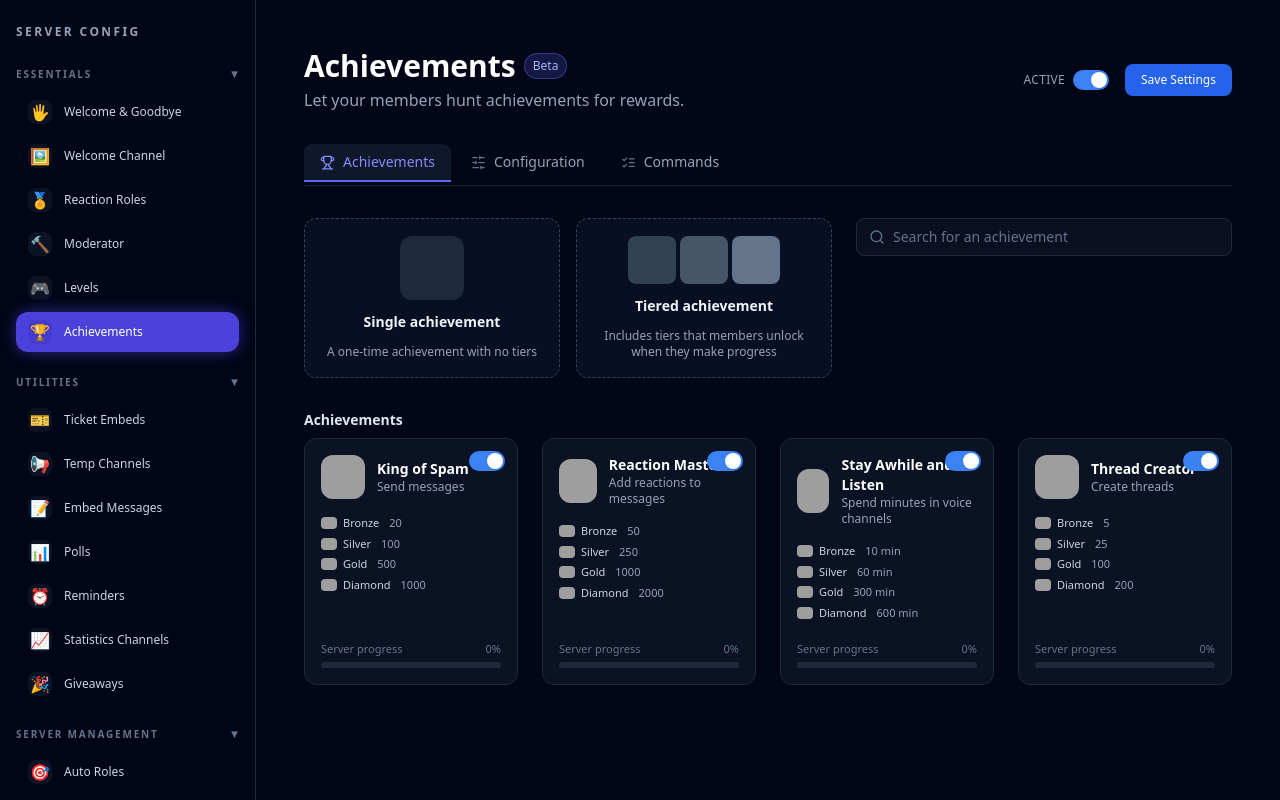
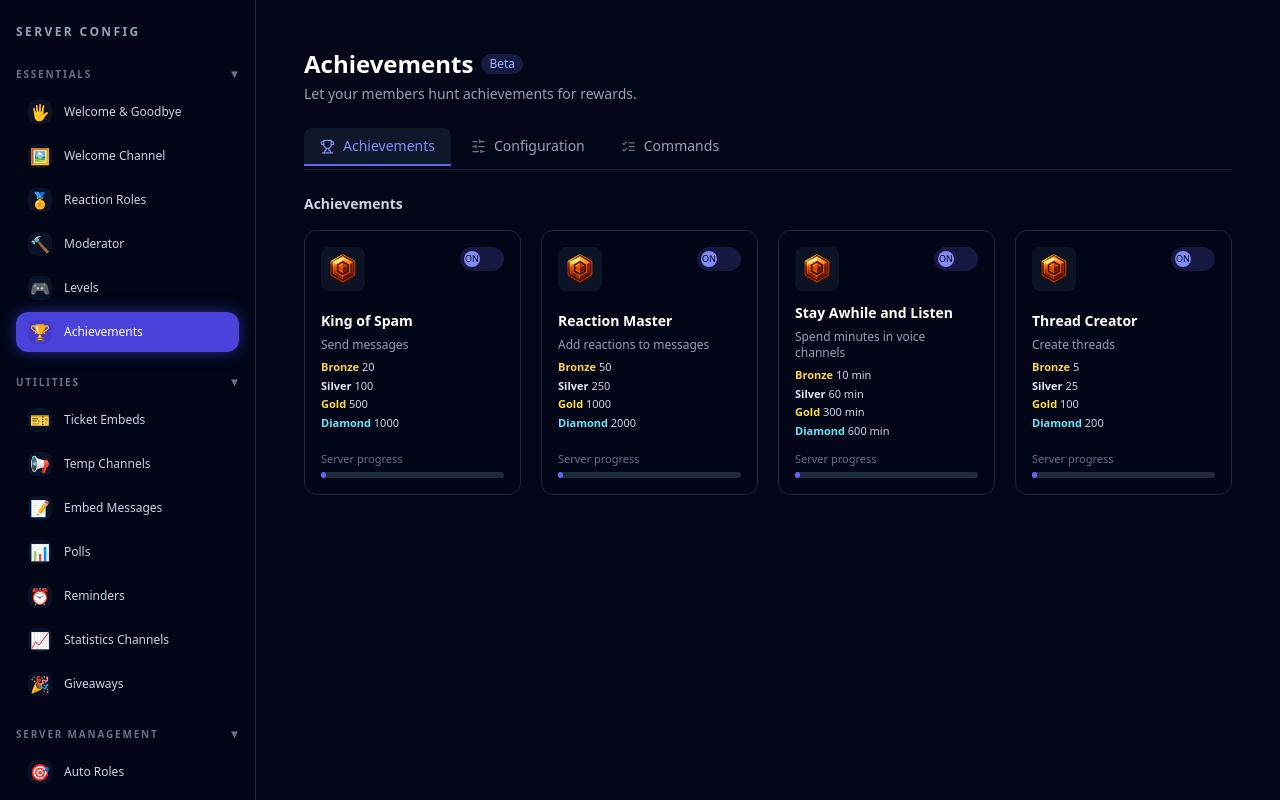
Before and after one commit to WYll1734/app-directory, a Next.js app: page /dashboard/1/achievements in a window 1280 px wide. Shown: the top 800 px of the page. Built offline with nearby package versions, Linux system fonts and the light colour scheme; grey boxes are pictures that could not be loaded.

Commit message:
Update page.js

```diff
--- a/app/dashboard/[guildId]/achievements/page.js
+++ b/app/dashboard/[guildId]/achievements/page.js
@@ -1,295 +1,139 @@
 "use client";
 
-import { useState } from "react";
-import Link from "next/link";
 import Image from "next/image";
-import { Search } from "lucide-react";
 import AchievementsTabs from "@/components/achievements/AchievementsTabs";
 
-// Where the icons live in /public
-const tierIcons = {
-  bronze: "/achievements/bronze.png",
-  silver: "/achievements/silver.png",
-  gold: "/achievements/gold.png",
-  diamond: "/achievements/diamond.png",
-};
-
-const ACHIEVEMENTS = [
+const MOCK_ACHIEVEMENTS = [
   {
     id: "king-of-spam",
     name: "King of Spam",
     description: "Send messages",
-    tiers: { bronze: 20, silver: 100, gold: 500, diamond: 1000 },
-    enabled: true,
+    bronze: 20,
+    silver: 100,
+    gold: 500,
+    diamond: 1000,
   },
   {
     id: "reaction-master",
     name: "Reaction Master",
     description: "Add reactions to messages",
-    tiers: { bronze: 50, silver: 250, gold: 1000, diamond: 2000 },
-    enabled: true,
+    bronze: 50,
+    silver: 250,
+    gold: 1000,
+    diamond: 2000,
   },
   {
     id: "stay-awhile",
     name: "Stay Awhile and Listen",
     description: "Spend minutes in voice channels",
-    tiers: { bronze: "10 min", silver: "60 min", gold: "300 min", diamond: "600 min" },
-    enabled: true,
+    bronze: "10 min",
+    silver: "60 min",
+    gold: "300 min",
+    diamond: "600 min",
   },
   {
     id: "thread-creator",
     name: "Thread Creator",
     description: "Create threads",
-    tiers: { bronze: 5, silver: 25, gold: 100, diamond: 200 },
-    enabled: true,
+    bronze: 5,
+    silver: 25,
+    gold: 100,
+    diamond: 200,
   },
 ];
-
-function Toggle({ checked, onChange }) {
-  return (
-    <label className="relative inline-flex cursor-pointer items-center shrink-0">
-      <input
-        type="checkbox"
-        className="peer sr-only"
-        checked={checked}
-        onChange={onChange}
-      />
-      <div className="peer h-5 w-9 rounded-full bg-slate-600 peer-checked:bg-blue-500 transition-all" />
-      <div className="absolute left-0.5 top-0.5 h-4 w-4 rounded-full bg-white peer-checked:translate-x-4 transition-all shadow" />
-    </label>
-  );
-}
-
-function SaveButton({ state, onClick }) {
-  const isSaving = state === "saving";
-  const isSaved = state === "saved";
-
-  return (
-    <button
-      onClick={onClick}
-      disabled={isSaving}
-      className={`px-4 py-2 rounded-lg text-xs font-medium flex items-center gap-2 transition
-        ${
-          isSaved
-            ? "bg-emerald-600 hover:bg-emerald-600 text-white"
-            : "bg-blue-600 hover:bg-blue-700 text-white disabled:opacity-60 disabled:cursor-not-allowed"
-        }`}
-    >
-      {isSaving && (
-        <span className="h-3 w-3 rounded-full border border-white/40 border-t-transparent animate-spin" />
-      )}
-      {isSaving ? "Saving…" : isSaved ? "Saved ✓" : "Save Settings"}
-    </button>
-  );
-}
 
 export default function AchievementsOverviewPage({ params }) {
   const { guildId } = params;
 
-  const [achievements, setAchievements] = useState(ACHIEVEMENTS);
-  const [search, setSearch] = useState("");
-  const [saveState, setSaveState] = useState("idle"); // idle | saving | saved
-
-  const filtered = achievements.filter((a) =>
-    a.name.toLowerCase().includes(search.toLowerCase())
-  );
-
-  const toggleEnabled = (id) => {
-    setAchievements((prev) =>
-      prev.map((a) =>
-        a.id === id ? { ...a, enabled: !a.enabled } : a
-      )
-    );
-  };
-
-  const handleSave = () => {
-    setSaveState("saving");
-    setTimeout(() => {
-      // here later you call your API/DB
-      setSaveState("saved");
-      setTimeout(() => setSaveState("idle"), 1500);
-    }, 800);
-  };
-
   return (
-    <div className="p-6 space-y-8">
+    <div className="space-y-6 p-6">
       {/* Header */}
-      <div className="flex items-center justify-between gap-4">
       <div>
         <div className="flex items-center gap-2">
-            <h1 className="text-3xl font-semibold text-white">Achievements</h1>
-            <span className="text-xs px-2 py-1 rounded-full bg-indigo-500/20 text-indigo-300 border border-indigo-500/40">
+          <h1 className="text-2xl font-semibold text-white">Achievements</h1>
+          <span className="rounded-full bg-indigo-500/20 px-2 py-0.5 text-xs font-medium text-indigo-300">
             Beta
           </span>
         </div>
-          <p className="text-slate-400 mt-1">
+        <p className="mt-1 text-sm text-slate-400">
           Let your members hunt achievements for rewards.
         </p>
-        </div>
-
-        <div className="flex items-center gap-4">
-          <div className="flex items-center gap-2">
-            <span className="text-xs uppercase tracking-wide text-slate-400">
-              Active
-            </span>
-            <Toggle checked={true} onChange={() => {}} />
-          </div>
-          <SaveButton state={saveState} onClick={handleSave} />
-        </div>
       </div>
 
       {/* Tabs */}
       <AchievementsTabs guildId={guildId} activeTab="achievements" />
 
-      {/* Top cards + search */}
-      <div className="flex flex-wrap items-start gap-6">
-        <div className="flex flex-wrap gap-4">
-          {/* Single achievement card */}
-          <button className="w-64 h-40 rounded-xl border border-dashed border-slate-700 bg-slate-900/60 hover:bg-slate-900/80 transition flex flex-col items-center justify-center gap-3">
-            <div className="w-16 h-16 rounded-xl bg-slate-800" />
-            <div className="text-sm font-semibold text-slate-100">
-              Single achievement
+      {/* Cards */}
+      <section aria-label="Achievements list" className="space-y-4">
+        <h2 className="text-sm font-semibold text-slate-300">Achievements</h2>
+
+        <div className="grid gap-5 md:grid-cols-2 xl:grid-cols-4">
+          {MOCK_ACHIEVEMENTS.map((ach) => (
+            <a
+              key={ach.id}
+              href={`/dashboard/${guildId}/achievements/${ach.id}`}
+              className="group flex flex-col justify-between rounded-xl border border-slate-800 bg-slate-950/60 p-4 shadow-sm hover:border-indigo-500/70 hover:bg-slate-950 transition"
+            >
+              <div className="flex items-start justify-between gap-3">
+                {/* Icon */}
+                <div className="flex h-11 w-11 items-center justify-center rounded-lg bg-slate-900/80">
+                  <Image
+                    src="/Bronze.png"
+                    alt="Achievement icon"
+                    width={40}
+                    height={40}
+                    className="rounded-md"
+                  />
                 </div>
-            <div className="text-xs text-slate-400 text-center">
-              A one-time achievement with no tiers
-            </div>
-          </button>
 
-          {/* Tiered achievement card */}
-          <button className="w-64 h-40 rounded-xl border border-dashed border-slate-700 bg-slate-900/60 hover:bg-slate-900/80 transition flex flex-col items-center justify-center gap-3">
-            <div className="flex gap-1">
-              <div className="w-12 h-12 rounded-lg bg-slate-700" />
-              <div className="w-12 h-12 rounded-lg bg-slate-600" />
-              <div className="w-12 h-12 rounded-lg bg-slate-500" />
-            </div>
-            <div className="text-sm font-semibold text-slate-100">
-              Tiered achievement
-            </div>
-            <div className="text-xs text-slate-400 text-center max-w-[220px]">
-              Includes tiers that members unlock when they make progress
-            </div>
+                <button
+                  type="button"
+                  className="ml-auto inline-flex h-6 w-11 items-center rounded-full bg-indigo-500/20 px-1 text-[10px] text-indigo-200"
+                >
+                  <span className="inline-flex h-4 w-4 items-center justify-center rounded-full bg-indigo-400 text-[9px] text-slate-950">
+                    ON
+                  </span>
                 </button>
               </div>
 
-        {/* Search */}
-        <div className="ml-auto flex-1 min-w-[260px] max-w-md">
-          <div className="flex items-center gap-2 rounded-lg bg-slate-900/60 border border-slate-800 px-3 py-2">
-            <Search size={16} className="text-slate-500" />
-            <input
-              className="bg-transparent outline-none text-sm text-slate-100 flex-1 placeholder:text-slate-500"
-              placeholder="Search for an achievement"
-              value={search}
-              onChange={(e) => setSearch(e.target.value)}
-            />
-          </div>
+              <div className="mt-3 space-y-1.5">
+                <h3 className="text-sm font-semibold text-white">
+                  {ach.name}
+                </h3>
+                <p className="text-xs text-slate-400">{ach.description}</p>
+
+                <div className="mt-2 space-y-0.5 text-[11px] text-slate-300">
+                  <p>
+                    <span className="font-semibold text-amber-300">Bronze</span>{" "}
+                    {ach.bronze}
+                  </p>
+                  <p>
+                    <span className="font-semibold text-slate-200">Silver</span>{" "}
+                    {ach.silver}
+                  </p>
+                  <p>
+                    <span className="font-semibold text-yellow-300">Gold</span>{" "}
+                    {ach.gold}
+                  </p>
+                  <p>
+                    <span className="font-semibold text-cyan-300">Diamond</span>{" "}
+                    {ach.diamond}
+                  </p>
                 </div>
               </div>
 
-      {/* Achievements grid */}
-      <div className="space-y-2">
-        <h2 className="text-sm font-semibold text-slate-200">Achievements</h2>
-        <div className="grid grid-cols-1 md:grid-cols-2 xl:grid-cols-4 gap-6">
-          {filtered.map((ach) => (
-            <div
-              key={ach.id}
-              className="relative rounded-xl bg-slate-900/70 border border-slate-800 p-4 flex flex-col gap-4 hover:bg-slate-900/90 transition-transform duration-200 hover:-translate-y-0.5"
-            >
-              {/* Toggle */}
-              <div className="absolute top-3 right-3">
-                <Toggle
-                  checked={ach.enabled}
-                  onChange={() => toggleEnabled(ach.id)}
-                />
-              </div>
-
-              {/* Header */}
-              <Link
-                href={`/dashboard/${guildId}/achievements/${ach.id}`}
-                className="flex flex-col gap-3 h-full"
-              >
-                <div className="flex items-center gap-3">
-                  {/* Big icon */}
-                  <div className="relative w-11 h-11 rounded-xl overflow-hidden bg-slate-800">
-                    <Image
-                      src={tierIcons.bronze}
-                      alt="Achievement Icon"
-                      fill
-                      className="object-cover"
-                    />
-                  </div>
-                  <div className="flex flex-col">
-                    <span className="text-sm font-semibold text-white">
-                      {ach.name}
-                    </span>
-                    <span className="text-xs text-slate-400">
-                      {ach.description}
-                    </span>
+              <div className="mt-3">
+                <p className="mb-1 text-[11px] text-slate-500">
+                  Server progress
+                </p>
+                <div className="h-1.5 w-full rounded-full bg-slate-800">
+                  <div className="h-full w-[3%] rounded-full bg-indigo-500" />
                 </div>
               </div>
-
-                {/* Tiers with icons */}
-                <div className="mt-1 text-[11px] text-slate-400 space-y-1">
-                  <div className="flex items-center gap-1.5">
-                    <Image
-                      src={tierIcons.bronze}
-                      width={16}
-                      height={16}
-                      alt="Bronze"
-                      className="rounded"
-                    />
-                    <span className="text-slate-300">Bronze</span>
-                    <span className="ml-1">{ach.tiers.bronze}</span>
-                  </div>
-                  <div className="flex items-center gap-1.5">
-                    <Image
-                      src={tierIcons.silver}
-                      width={16}
-                      height={16}
-                      alt="Silver"
-                      className="rounded"
-                    />
-                    <span className="text-slate-300">Silver</span>
-                    <span className="ml-1">{ach.tiers.silver}</span>
-                  </div>
-                  <div className="flex items-center gap-1.5">
-                    <Image
-                      src={tierIcons.gold}
-                      width={16}
-                      height={16}
-                      alt="Gold"
-                      className="rounded"
-                    />
-                    <span className="text-slate-300">Gold</span>
-                    <span className="ml-1">{ach.tiers.gold}</span>
-                  </div>
-                  <div className="flex items-center gap-1.5">
-                    <Image
-                      src={tierIcons.diamond}
-                      width={16}
-                      height={16}
-                      alt="Diamond"
-                      className="rounded"
-                    />
-                    <span className="text-slate-300">Diamond</span>
-                    <span className="ml-1">{ach.tiers.diamond}</span>
-                  </div>
-                </div>
-
-                {/* Progress */}
-                <div className="mt-auto pt-2 text-[11px] text-slate-500">
-                  <div className="flex justify-between mb-1">
-                    <span>Server progress</span>
-                    <span>0%</span>
-                  </div>
-                  <div className="h-1.5 w-full rounded-full bg-slate-800 overflow-hidden">
-                    <div className="h-full bg-indigo-500 w-0" />
-                  </div>
-                </div>
-              </Link>
-            </div>
+            </a>
           ))}
         </div>
-      </div>
+      </section>
     </div>
   );
 }
```
Lines whose indentation alone changed are shown as unchanged.
